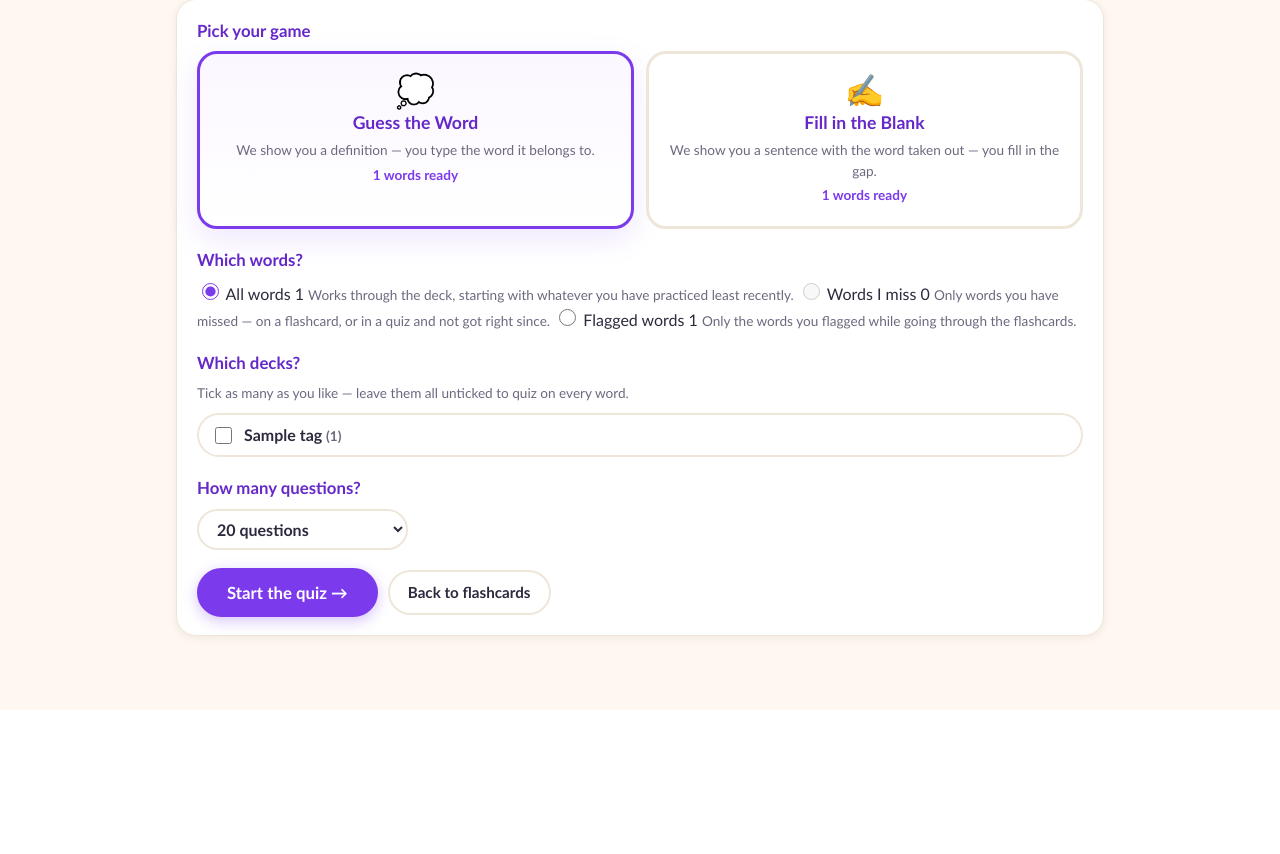
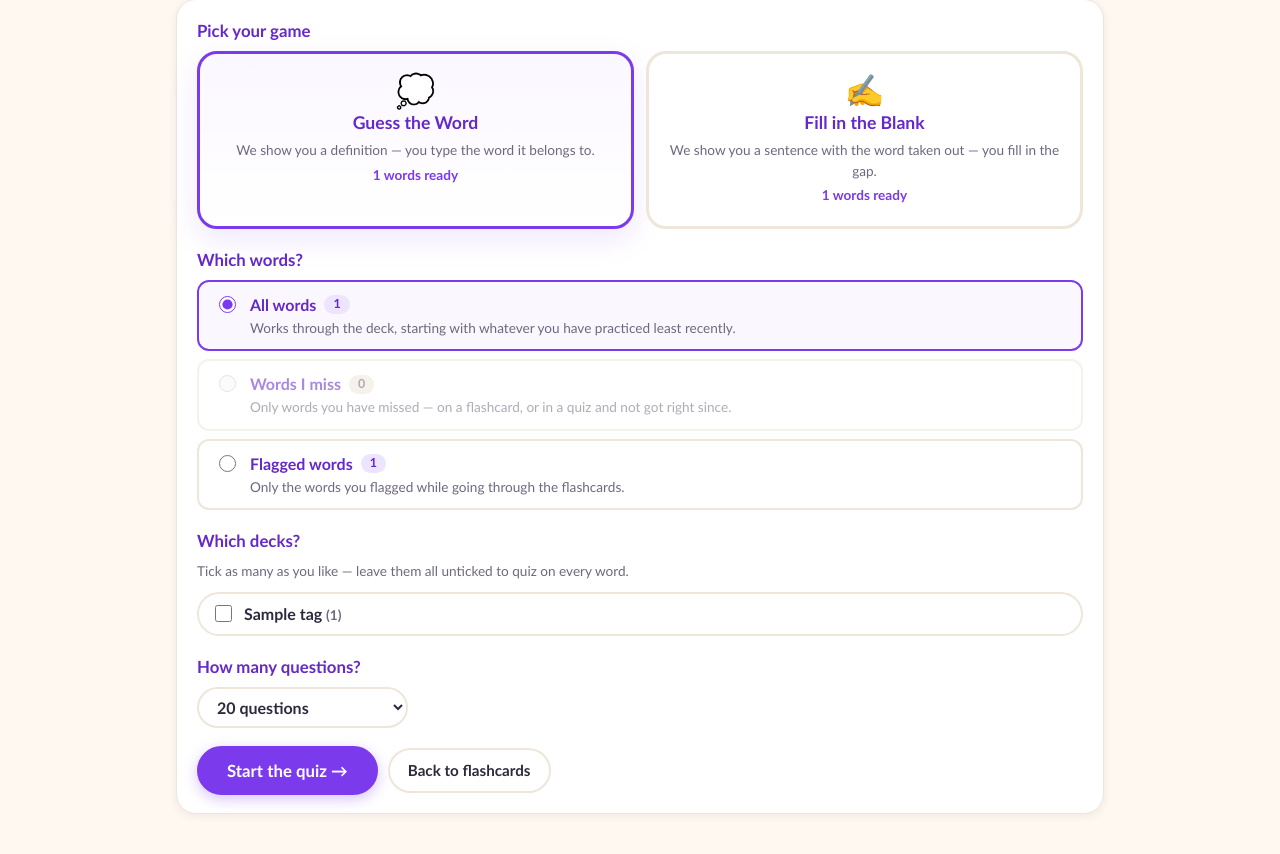
Before and after one commit to FriendlyNeighborhoodHacker/vocab.lillyrosenthal.org, a PHP site: page /quiz/index.php in a window 1280 px wide. Shown: the part 219-1073 px from the top of the page. Before the commit the page ends 929 px from the top, so only its background shows below. Run offline with PHP 8.4, Linux system fonts and the light colour scheme; the visitor is signed in with stand-in values (Sample User, id 1); data comes from the database, SQL or seed files in the repository; tables that the repository leaves empty hold one stand-in row (values such as "Sample post"); a stand-in replaces the project's code that opens the database connection; some libraries are stand-ins or nearby versions.

Commit message:
another one

```diff
--- a/www/styles.css
+++ b/www/styles.css
@@ -674,6 +674,37 @@ pre.import-example {
 .quiz-deck-pick:hover { border-color: var(--color-primary-soft); }
 .quiz-deck-pick:has(input:checked) { border-color: var(--color-primary); background: var(--color-primary-soft); color: var(--color-primary-dark); }
 
+.quiz-source-picks { display: grid; gap: 8px; }
+.quiz-source-pick {
+  display: flex;
+  align-items: flex-start;
+  gap: 11px;
+  padding: 11px 15px;
+  border: 2px solid var(--color-border);
+  border-radius: var(--radius);
+  background: var(--color-surface);
+  cursor: pointer;
+}
+.quiz-source-pick:hover { border-color: var(--color-primary-soft); }
+.quiz-source-pick:has(input:checked) { border-color: var(--color-primary); background: #FBF7FF; }
+.quiz-source-pick:has(input:focus-visible) { outline: 3px solid var(--color-sky); outline-offset: 2px; }
+.quiz-source-pick input { margin-top: 3px; flex-shrink: 0; }
+.quiz-source-body { display: flex; flex-direction: column; gap: 1px; }
+.quiz-source-name { font-weight: 800; color: var(--color-primary-dark); display: flex; align-items: center; gap: 8px; }
+.quiz-source-count {
+  background: var(--color-primary-soft);
+  color: var(--color-primary-dark);
+  border-radius: 999px;
+  padding: 0 9px;
+  font-size: 0.78rem;
+  font-weight: 800;
+}
+.quiz-source-blurb { margin: 0; }
+.quiz-source-pick.empty { opacity: 0.55; cursor: not-allowed; }
+.quiz-source-pick.empty .quiz-source-count { background: var(--color-border); color: var(--color-ink-muted); }
+
+.quiz-source-chip { background: #FFF6DE; color: #A9760A; }
+
 .quiz-count select { padding: 8px 14px; border-radius: 999px; font-weight: 600; }
 .quiz-start { font-size: 1.05rem; padding: 12px 28px; }
 
```
Also changed, not shown: www/quiz/play.php (+19 -10 lines).
